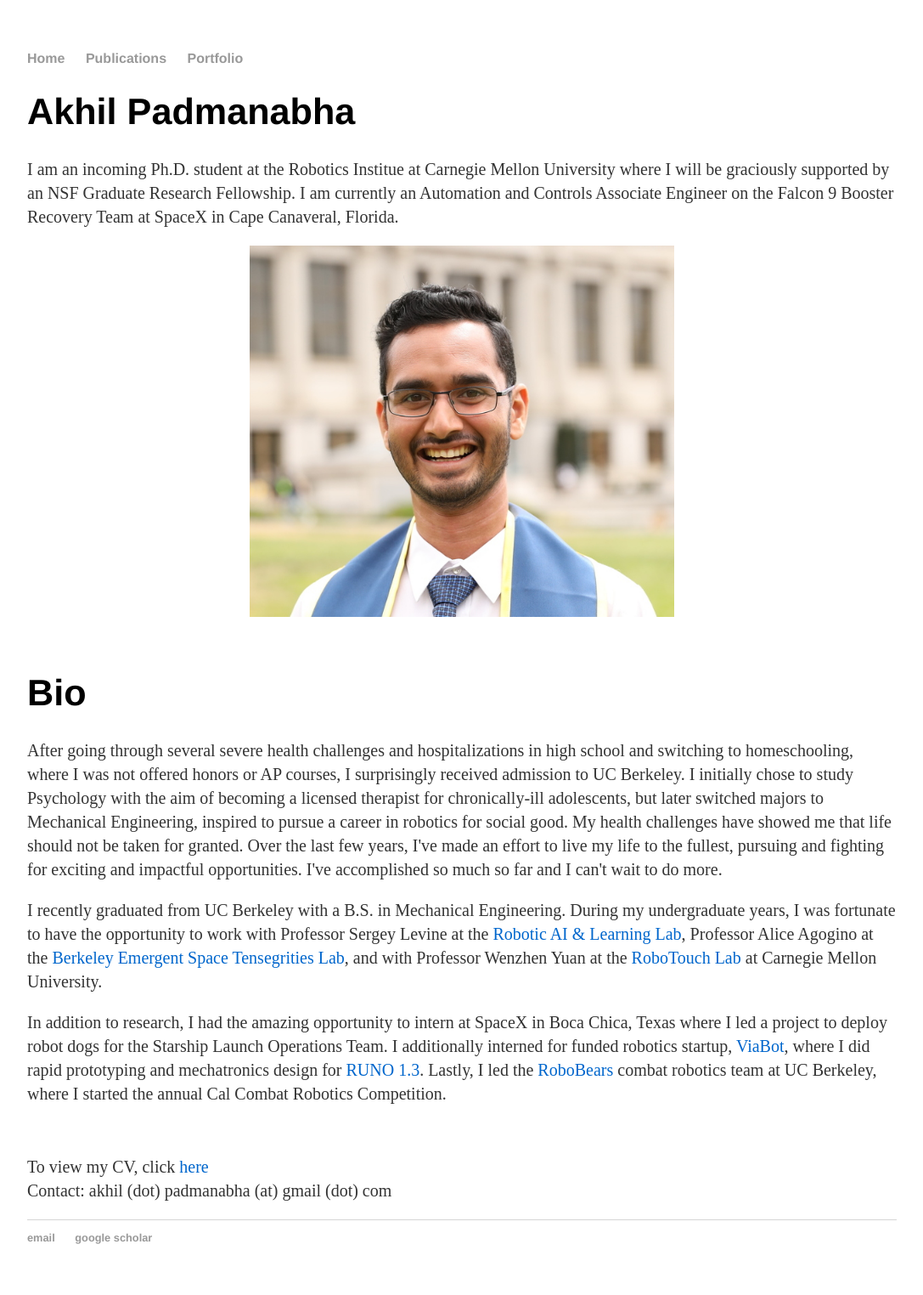
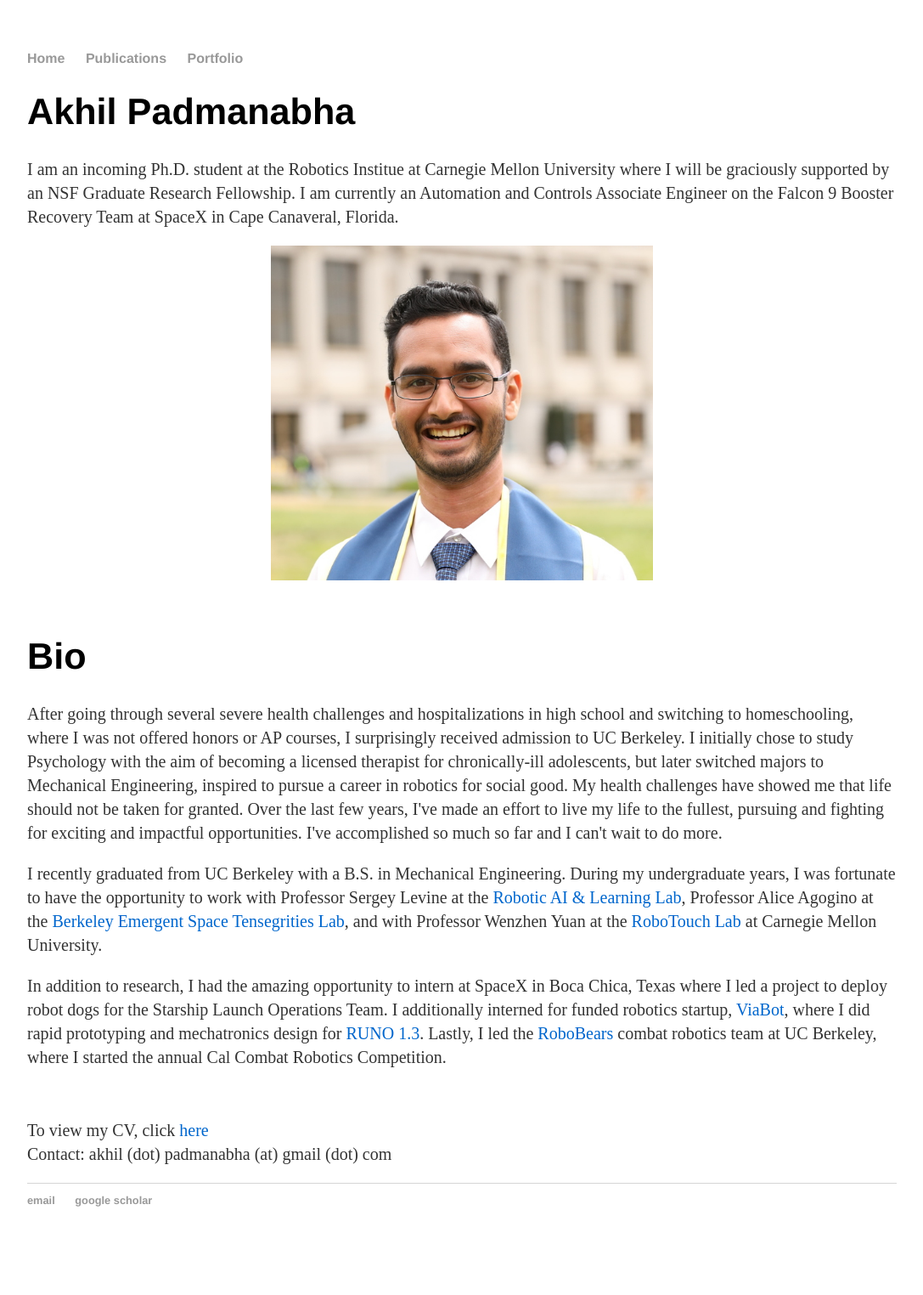
Before and after one commit to akhilpadmanabha/akhilpadmanabha.github.io, a Jekyll site: the page built from index.html, in a window 1280 px wide. Shown: the whole page at 85% size, without its empty margins (96-1183 px from the left). Built offline with Jekyll 4.4.1, drawn with Linux system fonts in a browser that asks for light colours; after the commit the page ends 1480 px from its top, so only the background shows below that.

Commit message:
portrait

```diff
--- a/index.html
+++ b/index.html
@@ -13,7 +13,7 @@ title: Akhil Padmanabha
 		</p>
 </div>
 
-<img src="images/portrait.jpeg" class="center" width = "500px" height = "auto" class="img2"/>
+<img src="images/portrait.jpeg" class="center" width = "450px" height = "auto" class="img2"/>
 
 <BR>
 <BR>
```
